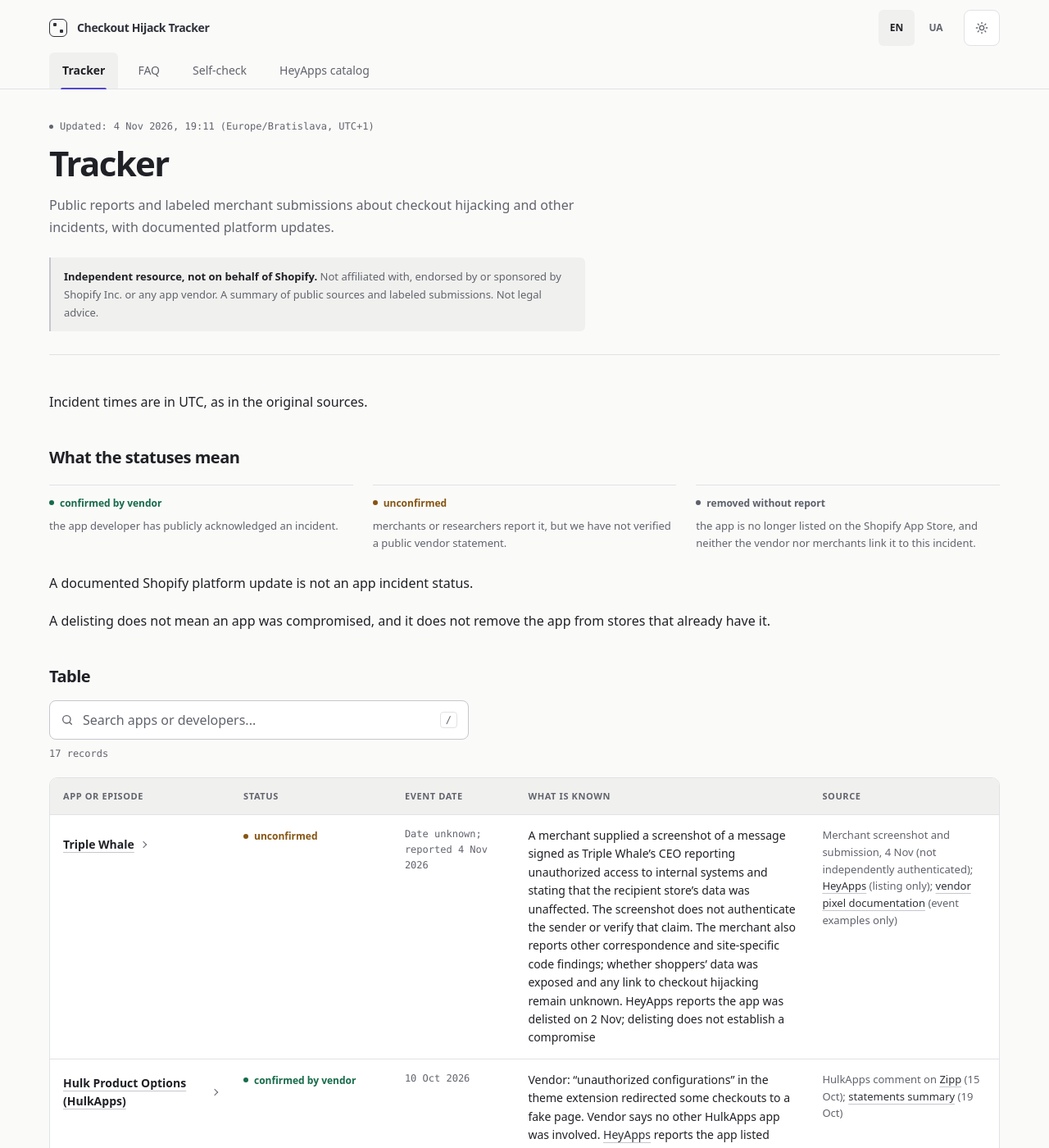
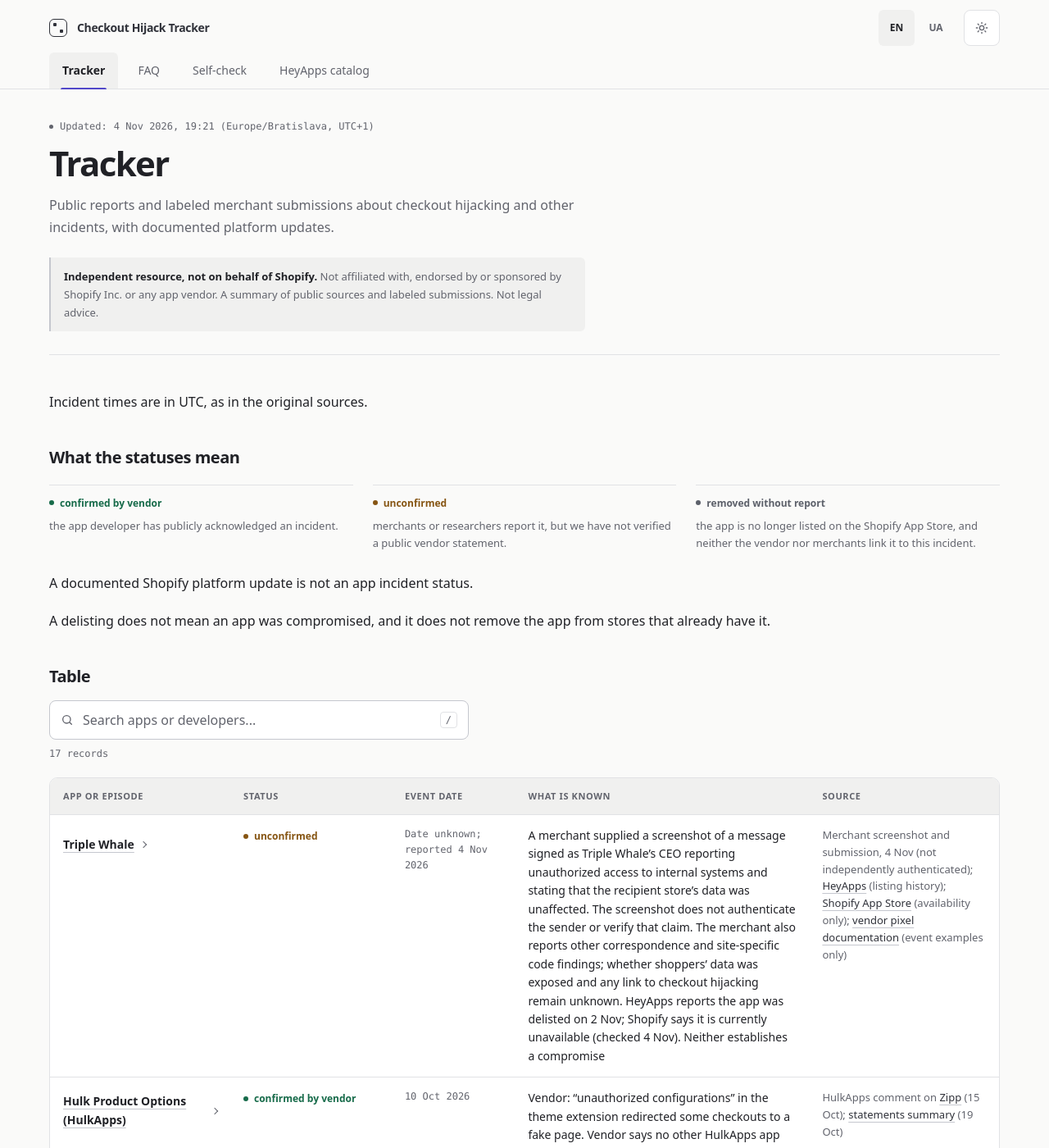
Before and after one commit to poltavchenko/shopify-checkout-tracker, a Jekyll site: the page built from tracker.md, in a window 1280 px wide and 1400 px high. Shown: the whole window at 82% size. Built offline with Jekyll 4.4.1, drawn with Linux system fonts in a browser that asks for light colours; some of the changed text lies outside the part shown.

Commit message:
Confirm Triple Whale listing status with Shopify

```diff
--- a/_config.yml
+++ b/_config.yml
@@ -4,8 +4,8 @@
 repo: "poltavchenko/shopify-checkout-tracker"
 baseurl: "/shopify-checkout-tracker"
 issues_url: "https://github.com/poltavchenko/shopify-checkout-tracker/issues"
-updated_en: "4 Nov 2026, 19:11 (Europe/Bratislava, UTC+1)"
-updated_uk: "04.11.2026, 19:11 (Europe/Bratislava, UTC+1)"
+updated_en: "4 Nov 2026, 19:21 (Europe/Bratislava, UTC+1)"
+updated_uk: "04.11.2026, 19:21 (Europe/Bratislava, UTC+1)"
 markdown: kramdown
 kramdown:
   input: GFM
--- a/_data/apps.json
+++ b/_data/apps.json
@@ -748,6 +748,12 @@
     },
     {
      "date": "2026-11-04",
+     "en": "The Shopify App Store says the app is not currently available (checked 4 Nov). It does not state why; this does not establish a compromise.",
+     "uk": "Shopify App Store повідомляє, що застосунок зараз недоступний (перевірено 04.11). Причину не вказано; це не доводить зламу.",
+     "source": "https://apps.shopify.com/triplewhale-1"
+    },
+    {
+     "date": "2026-11-04",
      "en": "A merchant provided a screenshot of an email signed as Triple Whale’s CEO. It reports that unauthorized access to internal systems was detected and contained, and says the recipient store’s data was not affected and its connection was secure. The screenshot does not authenticate the sender or independently verify those claims.",
      "uk": "Мерчант надав скріншот листа, підписаного від імені CEO Triple Whale. У листі повідомляють про виявлений і стриманий несанкціонований доступ до внутрішніх систем та стверджують, що дані магазину-одержувача не постраждали, а його з’єднання захищене. Скріншот не підтверджує автентичність відправника чи правдивість цих тверджень.",
      "source": null
--- a/tracker.md
+++ b/tracker.md
@@ -38,7 +38,7 @@
 
 | App or episode | Status | Event date | What is known | Source |
 |---|---|---|---|---|
-| <button type="button" class="app-open" data-app="triple-whale">Triple Whale</button> | <span class="badge badge-warn">unconfirmed</span> | Date unknown; reported 4 Nov 2026 | A merchant supplied a screenshot of a message signed as Triple Whale’s CEO reporting unauthorized access to internal systems and stating that the recipient store’s data was unaffected. The screenshot does not authenticate the sender or verify that claim. The merchant also reports other correspondence and site-specific code findings; whether shoppers’ data was exposed and any link to checkout hijacking remain unknown. HeyApps reports the app was delisted on 2 Nov; delisting does not establish a compromise | Merchant screenshot and submission, 4 Nov (not independently authenticated); [HeyApps](https://heyapps.dev/apps/triplewhale-1) (listing only); [vendor pixel documentation](https://kb.triplewhale.com/en/articles/6266255-how-to-add-the-triple-pixel-to-a-headless-business-or-custom-website) (event examples only) |
+| <button type="button" class="app-open" data-app="triple-whale">Triple Whale</button> | <span class="badge badge-warn">unconfirmed</span> | Date unknown; reported 4 Nov 2026 | A merchant supplied a screenshot of a message signed as Triple Whale’s CEO reporting unauthorized access to internal systems and stating that the recipient store’s data was unaffected. The screenshot does not authenticate the sender or verify that claim. The merchant also reports other correspondence and site-specific code findings; whether shoppers’ data was exposed and any link to checkout hijacking remain unknown. HeyApps reports the app was delisted on 2 Nov; Shopify says it is currently unavailable (checked 4 Nov). Neither establishes a compromise | Merchant screenshot and submission, 4 Nov (not independently authenticated); [HeyApps](https://heyapps.dev/apps/triplewhale-1) (listing history); [Shopify App Store](https://apps.shopify.com/triplewhale-1) (availability only); [vendor pixel documentation](https://kb.triplewhale.com/en/articles/6266255-how-to-add-the-triple-pixel-to-a-headless-business-or-custom-website) (event examples only) |
 | <button type="button" class="app-open" data-app="hulk-product-options">Hulk Product Options (HulkApps)</button> | <span class="badge badge-ok">confirmed by vendor</span> | 10 Oct 2026 | Vendor: "unauthorized configurations" in the theme extension redirected some checkouts to a fake page. Vendor says no other HulkApps app was involved. [HeyApps](https://heyapps.dev/apps/delisted?view=recovered) reports the app listed again on 28 Oct; that does not establish security | HulkApps comment on [Zipp](https://romanzipp.com/blog/shopify-hit-with-phishing-attack) (15 Oct); [statements summary](https://romanzipp.com/blog/statements-from-companies-involved-in-shopify-checkout-hijack) (19 Oct) |
 | <button type="button" class="app-open" data-app="selleasy">Selleasy (Logbase)</button> | <span class="badge badge-ok">confirmed by vendor</span> | 13 Oct 2026 | Vendor: an unauthorized script was added through a legacy support tool; redirects stopped at 12:22 UTC and affected stores were cleaned by 15:58 UTC. Logbase reports an independent assessment and re-listing on 27 Oct; [HeyApps](https://heyapps.dev/apps/delisted?view=recovered) reports 26 Oct. A return does not establish security | [Logbase](https://www.logbase.io/selleasy/updates/incident-20261013) (updated 28 Oct) |
 | <button type="button" class="app-open" data-app="swym-wishlist-plus">Swym Wishlist Plus</button> | <span class="badge badge-ok">confirmed by vendor</span> | 14 Oct 2026, ~10:06-11:56 UTC | Unauthorized configuration change; fixes fully deployed by 16:32 UTC. On 20 Oct the vendor paused the app for all merchants. 27 Oct, 14:41 UTC: Swym reports security patches applied and access open to all merchant stores; a third-party audit is in progress | [Swym Security Update](https://www.getswym.com/resources/security-response) (16 Oct); [Swym FAQ](https://www.getswym.com/resources/wishlist-plus-incident-faq) (20 Oct); [Swym status](https://status.getswym.com/) (27 Oct; checked 30 Oct) |
```
Also changed, not shown: uk/tracker.md (+1 -1 lines).
